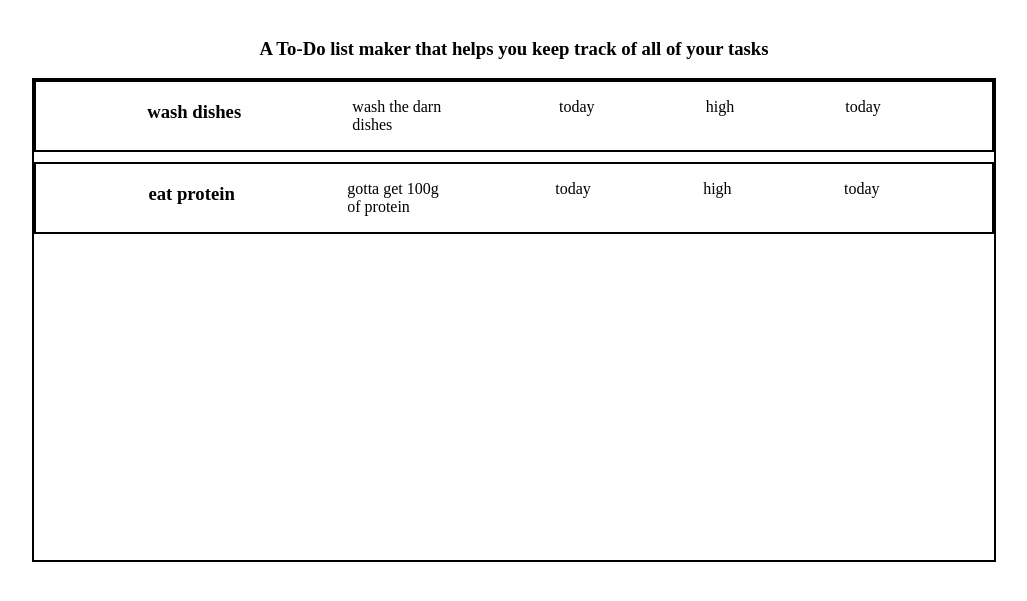
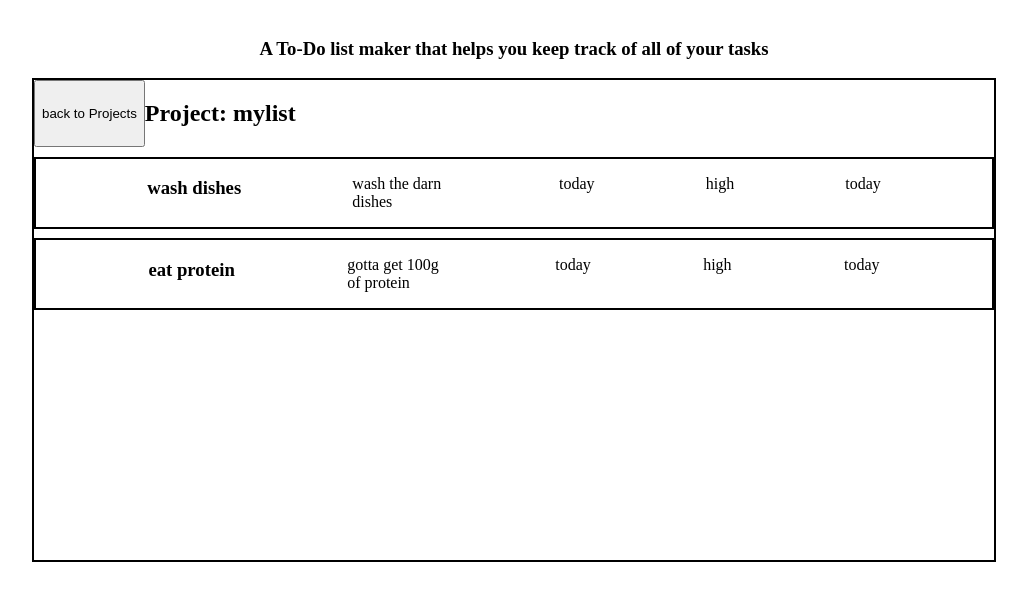
Before and after one commit to MichaelAlexChan/ToDoList, a website built with webpack: page dist/index.html in a window 1280 px wide. Both pictures are taken after a click on the button "View Project". Shown: the part 69-670 px from the top of the page, without its empty margins (134-1161 px from the left). Built offline with nearby package versions, Linux system fonts and the light colour scheme.

Commit message:
Added back buttons and styled the to-do lists

```diff
--- a/src/Display/displayProjects.js
+++ b/src/Display/displayProjects.js
@@ -1,5 +1,8 @@
 export default function displayProjects(projects) {
   const pageDisplay = document.getElementById('container');
+  while (pageDisplay.firstChild) {
+    pageDisplay.removeChild(pageDisplay.firstChild);
+  }
   projects.projectStorage.forEach((element) => {
     const projectDisplay = document.createElement('div');
     projectDisplay.classList.add('project');
@@ -9,10 +12,12 @@ export default function displayProjects(projects) {
     projectDisplay.appendChild(name);
 
     const expand = document.createElement('button');
+    expand.setAttribute('id', 'expand');
     expand.innerText = 'View Project';
     projectDisplay.appendChild(expand);
 
     const deleteProject = document.createElement('button');
+    deleteProject.setAttribute('id', 'delete');
     deleteProject.innerText = 'Delete Project';
     projectDisplay.appendChild(deleteProject);
 
--- a/src/Display/displayToDoList.js
+++ b/src/Display/displayToDoList.js
@@ -3,6 +3,23 @@ export default function displayToDoList(listObject) {
   while (pageDisplay.firstChild) {
     pageDisplay.removeChild(pageDisplay.firstChild);
   }
+
+  // Create the subheading and back button for the project
+  const headingDiv = document.createElement('div');
+  headingDiv.classList.add('headingDiv');
+
+  const headingBackBtn = document.createElement('button');
+  headingBackBtn.innerText = 'back to Projects';
+  headingBackBtn.setAttribute('id', 'backBtn');
+  headingDiv.appendChild(headingBackBtn);
+
+  const headingText = document.createElement('h2');
+  headingText.innerText = `Project: ${listObject.title}`;
+  headingText.setAttribute('id', 'headingText');
+  headingDiv.appendChild(headingText);
+
+  pageDisplay.appendChild(headingDiv);
+
   listObject.list.forEach((element) => {
     const toDoDiv = document.createElement('div');
     toDoDiv.classList.add('listObject');
--- a/src/index.js
+++ b/src/index.js
@@ -21,8 +21,14 @@ const container = document.getElementById('container');
 
 container.addEventListener('click', (event) => {
   if (event.target.tagName === 'BUTTON') {
-    console.log(projects.projectStorage);
-    console.log(listObject.index);
-    displayToDoList(projects.projectStorage[listObject.index]);
+    const btn = event.target.id;
+    if (btn === 'expand') {
+      console.log(projects.projectStorage);
+      console.log(listObject.index);
+      displayToDoList(projects.projectStorage[listObject.index]);
+    }
+    if (btn === 'backBtn') {
+      displayProjects(projects);
+    }
   }
 });
--- a/src/style.css
+++ b/src/style.css
@@ -23,6 +23,14 @@ body {
   justify-content: space-evenly;
 }
 
+.headingDiv {
+  display: flex;
+}
+
+#headingText {
+  align-self: center;
+}
+
 .listObject {
   border: 2px solid black;
   display: flex;
```
Also changed, not shown: dist/index.bundle.js, dist/index.html.
